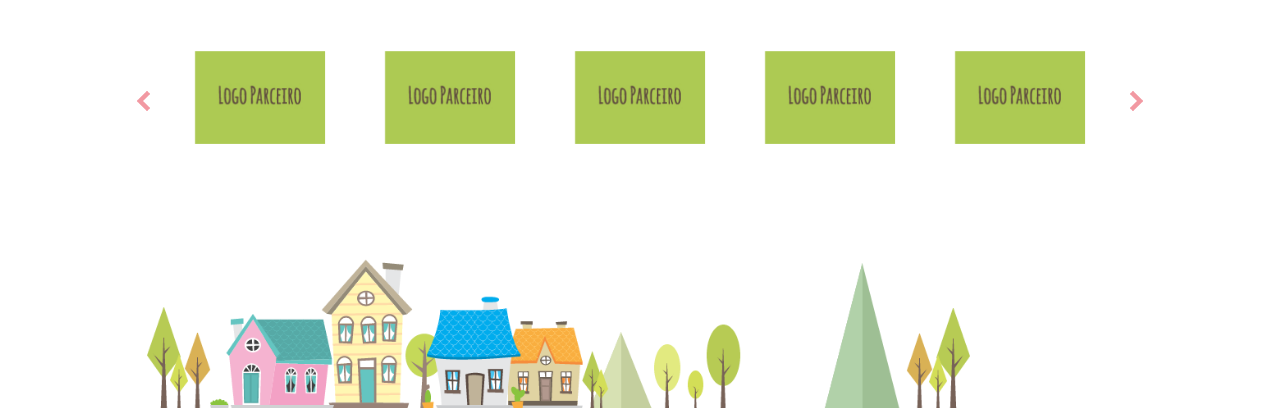
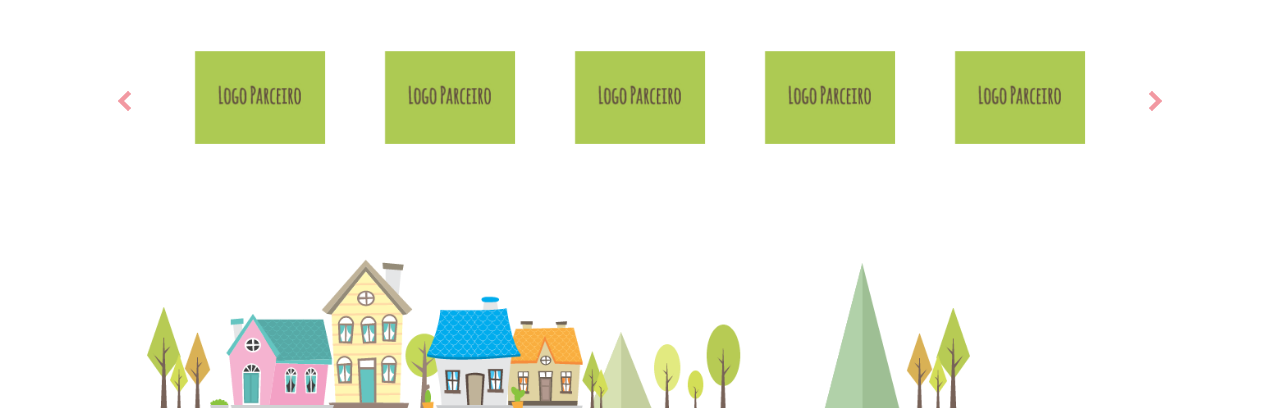
Before and after one commit to BrunnoCruvinel/nuvemdepapel, a PHP site: page /anuvem.php in a window 1280 px wide. Shown: the part 1308-1716 px from the top of the page. Run offline with PHP 8.4, Linux system fonts and the light colour scheme; some libraries are stand-ins or nearby versions.

Commit message:
Ajustes de carossel

```diff
--- a/css/parceiros.css
+++ b/css/parceiros.css
@@ -32,15 +32,19 @@
 
 .componente-parceiros.owl-theme .owl-nav .owl-prev {
     position: absolute;
-    left: -6%;
+    left: -8%;
 }
 
 .componente-parceiros.owl-theme .owl-nav .owl-next {
     position: absolute;
-    right: -6%;
+    right: -8%;
 }
 
 .componente-parceiros .owl-nav {
     position: absolute;
     top: 50%;
 }
+
+.fotos-parceiros{
+	margin-left: 6%;
+}
--- a/festa-pijama.php
+++ b/festa-pijama.php
@@ -59,7 +59,7 @@
 						Parceiros
 					</div>
 				</div>
-				<div class="col-md-10 col-md-offset-1 col-sm-10 col-sm-offset-1 col-xs-10">
+				<div class="col-md-10 col-sm-10 col-xs-10 fotos-parceiros">
                     <?php require "parceiros.php" ?>
                 </div>
             </div>
```
